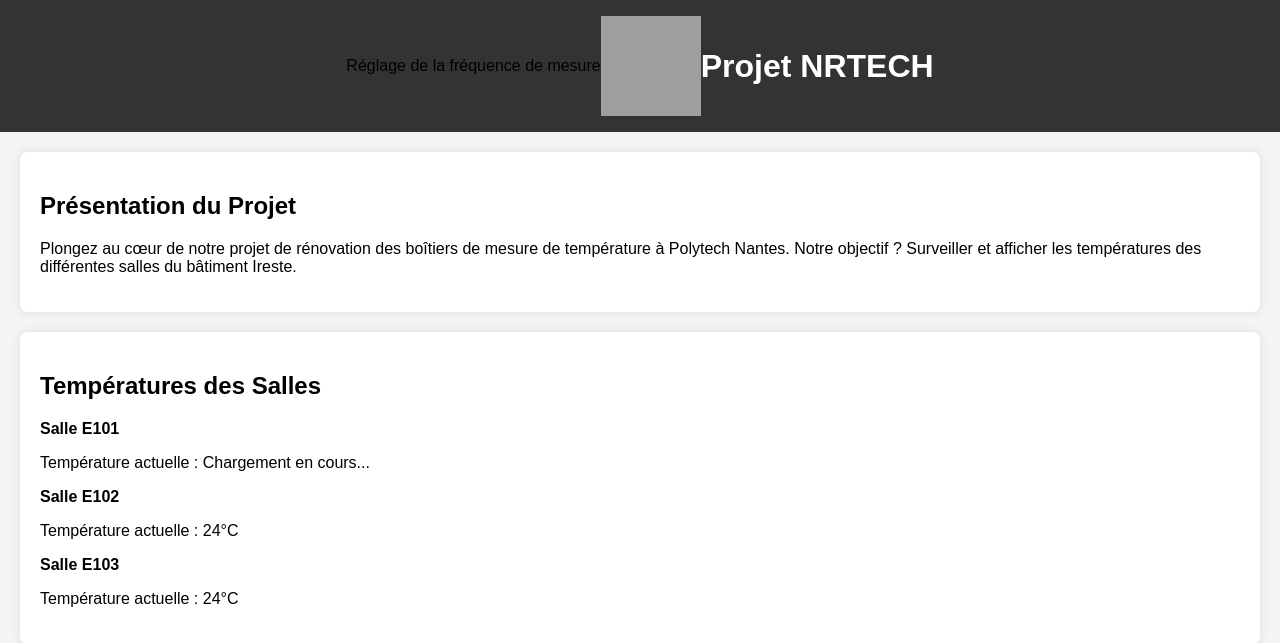
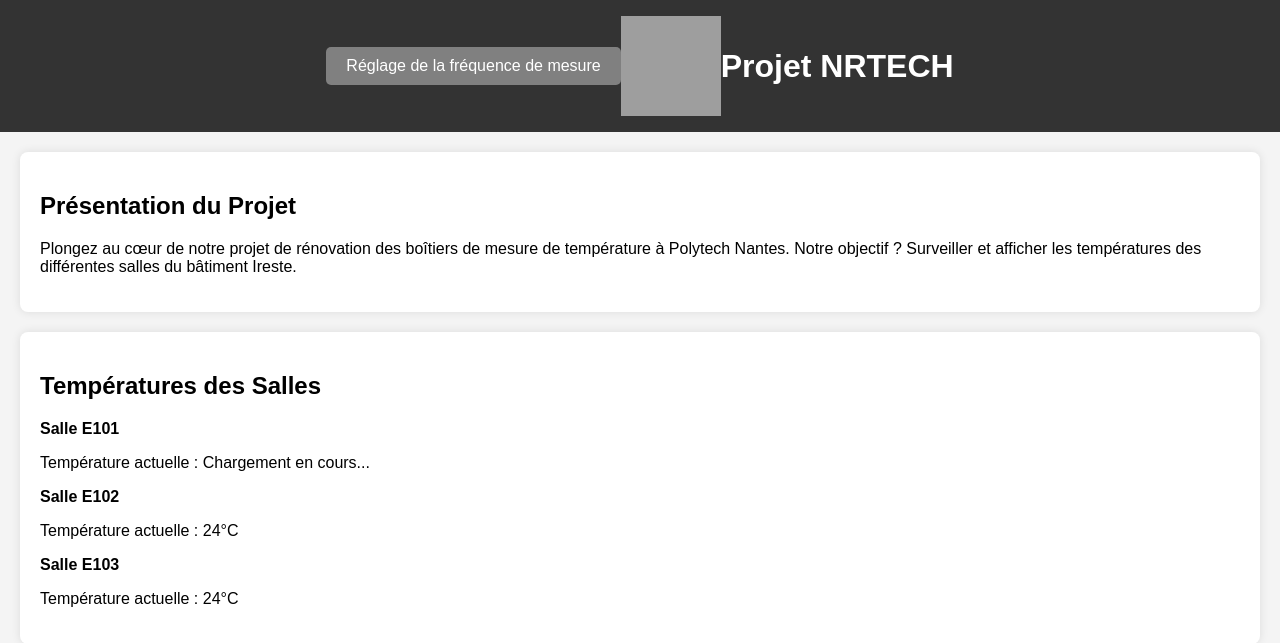
Before and after one commit to Valentin-Collin/PtransNRTech, a PHP site: page /Sitetemp.html in a window 1280 px wide. Shown: the top 643 px of the page. Run offline with PHP 8.4, Linux system fonts and the light colour scheme; grey boxes are pictures that could not be loaded.

Commit message:
Update style.css

```diff
--- a/SiteNrtech/style.css
+++ b/SiteNrtech/style.css
@@ -41,25 +41,76 @@
     width: 100%;
     height: 5%;
 }
+
 #logo {
     width: 100px;
     height: 100px;
     margin-right: 10px;
 }
+
 #logo, h1 {
-    margin: 0; /* Réinitialise les marges pour le logo et le titre */
-}
-#logo a, h1 a {
-    color: white; /* Garantit que le texte du lien conserve la couleur blanche */
-    text-decoration: none; /* Supprime le soulignement du lien */
+    margin: 0;
 }
 
+#logo a, h1 a {
+    color: white;
+    text-decoration: none;
+}
 
 a {
-    color: #000; /* Couleur noire pour les liens non visités */
-    text-decoration: none; /* Supprime le soulignement par défaut des liens */
+    color: #000;
+    text-decoration: none;
 }
 
 a:hover {
-    color: #ff0404; /* Couleur violette pour les liens au survol */
+    color: #ff0404;
 }
+
+/* Ajoutez ces styles pour le bouton */
+.button-container {
+    display: inline-block;  /* Utilisez "inline-block" pour que la marge fonctionne */
+    margin-right: auto;      /* Pousse le bouton vers la gauche */
+}
+
+.button {
+    display: inline-block;
+    padding: 10px 20px;
+    font-size: 16px;
+    text-align: left;
+    text-decoration: none;
+    background-color: #808080;
+    color: white;
+    border: none;
+    border-radius: 5px;
+    cursor: pointer;
+}
+
+.button:hover {
+    background-color: #555;
+}
+
+body {
+    font-family: Arial, sans-serif;
+    margin: 0;
+    padding: 0;
+    background-color: #f4f4f4;
+}
+
+.dropdown-container {
+    margin: 20px;
+    text-align: center;
+}
+
+.dropdown {
+    padding: 10px;
+    font-size: 16px;
+    border: 1px solid #ccc;
+    border-radius: 5px;
+}
+
+/* Style pour le label (optionnel) */
+label {
+    margin-right: 10px;
+    font-size: 18px;
+    color: #333;
+}
```
